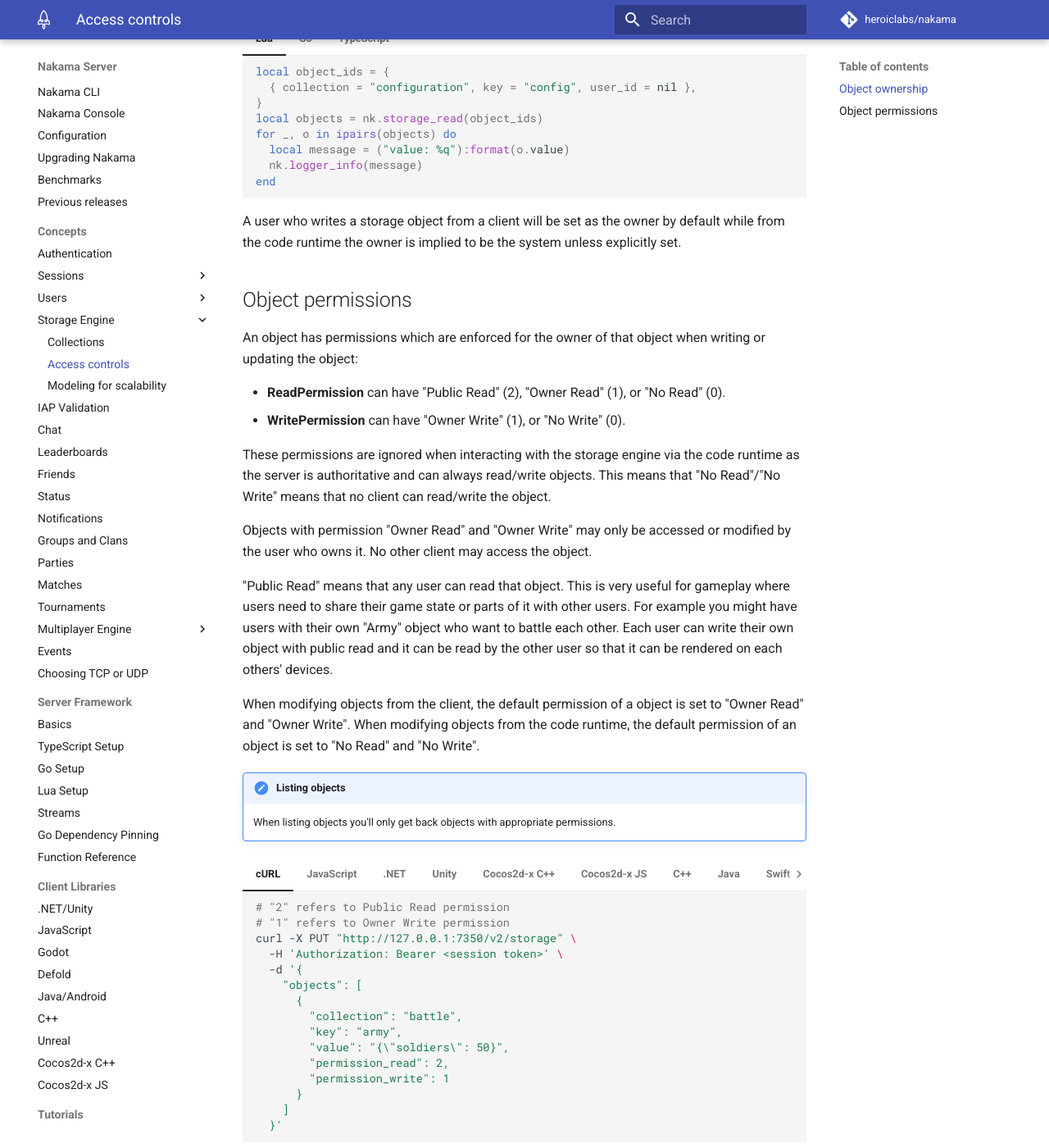
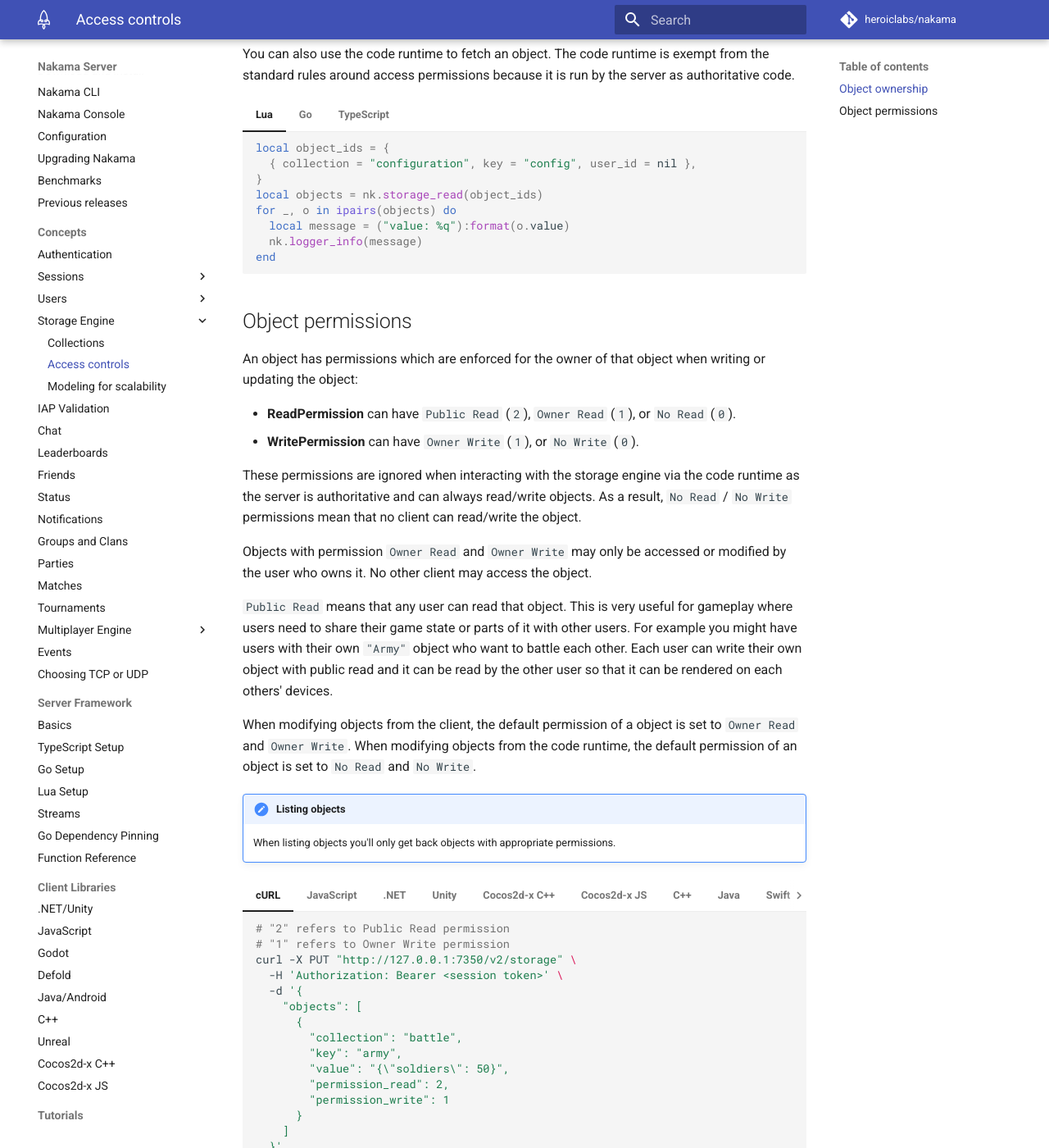
Before and after one commit to heroiclabs/nakama-docs, an MkDocs documentation site: the page built from docs/nakama/concepts/access-controls.md, in a window 1280 px wide and 1400 px high, scrolled down 879 px. Shown: the whole window at 82% size. Built offline with MkDocs 1.6.1 and Material for MkDocs 9.7.7, drawn with Linux system fonts in a browser that asks for light colours; comment, search, counter and statistics services are not loaded; some of the changed text lies outside the part shown.

Commit message:
Copy over changes
- Architecture overview
- System user

````diff
--- a/docs/nakama/concepts/access-controls.md
+++ b/docs/nakama/concepts/access-controls.md
@@ -227,22 +229,20 @@
     });
     ```
 
-A user who writes a storage object from a client will be set as the owner by default while from the code runtime the owner is implied to be the system unless explicitly set.
-
 ## Object permissions
 
 An object has permissions which are enforced for the owner of that object when writing or updating the object:
 
-- __ReadPermission__ can have "Public Read" (2), "Owner Read" (1), or "No Read" (0).
-- __WritePermission__ can have "Owner Write" (1), or "No Write" (0).
+- __ReadPermission__ can have `Public Read` (`2`), `Owner Read` (`1`), or `No Read` (`0`).
+- __WritePermission__ can have `Owner Write` (`1`), or `No Write` (`0`).
 
-These permissions are ignored when interacting with the storage engine via the code runtime as the server is authoritative and can always read/write objects. This means that "No Read"/"No Write" means that no client can read/write the object.
+These permissions are ignored when interacting with the storage engine via the code runtime as the server is authoritative and can always read/write objects. As a result, `No Read` / `No Write` permissions mean that no client can read/write the object.
 
-Objects with permission "Owner Read" and "Owner Write" may only be accessed or modified by the user who owns it. No other client may access the object.
+Objects with permission `Owner Read` and `Owner Write` may only be accessed or modified by the user who owns it. No other client may access the object.
 
-"Public Read" means that any user can read that object. This is very useful for gameplay where users need to share their game state or parts of it with other users. For example you might have users with their own "Army" object who want to battle each other. Each user can write their own object with public read and it can be read by the other user so that it can be rendered on each others' devices.
+`Public Read` means that any user can read that object. This is very useful for gameplay where users need to share their game state or parts of it with other users. For example you might have users with their own `"Army"` object who want to battle each other. Each user can write their own object with public read and it can be read by the other user so that it can be rendered on each others' devices.
 
-When modifying objects from the client, the default permission of a object is set to "Owner Read" and "Owner Write". When modifying objects from the code runtime, the default permission of an object is set to "No Read" and "No Write".
+When modifying objects from the client, the default permission of a object is set to `Owner Read` and `Owner Write`. When modifying objects from the code runtime, the default permission of an object is set to `No Read` and `No Write`.
 
 !!! note "Listing objects"
     When listing objects you'll only get back objects with appropriate permissions.
--- a/mkdocs.yml
+++ b/mkdocs.yml
@@ -131,6 +131,7 @@
   - Nakama Server:
     - Getting Started:
       - Introduction: nakama/getting-started/introduction.md
+      - Architecture Overview: nakama/getting-started/architecture-overview.md
       - Download and install:
         - Docker compose: nakama/getting-started/docker-quickstart.md
         - Windows binary: nakama/getting-started/binary-windows-quickstart.md
````
Also changed, not shown: other parts of docs/nakama/concepts/access-controls.md (+4 -2 lines), docs/nakama/concepts/collections.md (+1 -1 lines), docs/nakama/concepts/user-accounts.md (+3 -0 lines), docs/nakama/getting-started/architecture-overview.md (added, +66 -0 lines), docs/nakama/getting-started/console-overview.md (+4 -0 lines).
